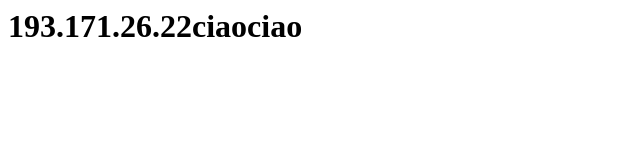
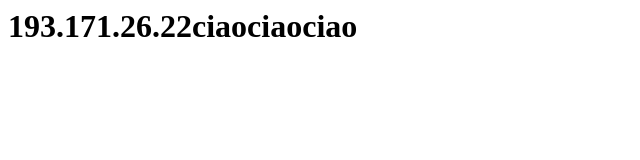
Before and after one commit to localhoneypot/localhoneypot.github.io, a plain HTML site: page index.html in a window 1280 px wide. Shown: the full height of the page, 0-640 px from the left. Drawn offline with Linux system fonts and the light colour scheme.

Commit message:
Fifth commit

```diff
--- a/index.html
+++ b/index.html
@@ -1 +1 @@
-<html><body><h1>193.171.26.22ciaociao</h1></body></html>
+<html><body><h1>193.171.26.22ciaociaociao</h1></body></html>
```
